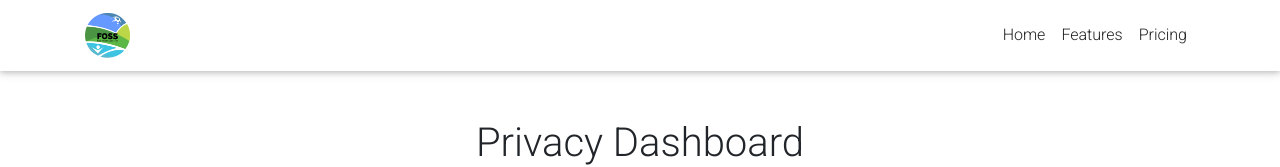
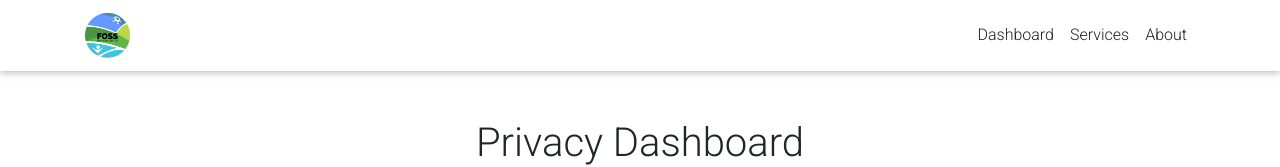
Before and after one commit to fossnsbm/Privacy-Dashboad, a React (Create React App) app: page / in a window 1280 px wide. Shown: the top 167 px of the page. Built offline with nearby package versions, Linux system fonts and the light colour scheme.

Commit message:
navbar tabs replaced

```diff
--- a/src/Components/NavBar/Nav.jsx
+++ b/src/Components/NavBar/Nav.jsx
@@ -30,13 +30,13 @@ render() {
         <MDBCollapse id="navbarCollapse3" isOpen={this.state.isOpen} navbar>
           <MDBNavbarNav right>
             <MDBNavItem active>
-              <MDBNavLink className="text-dark" to="#!">Home</MDBNavLink>
+              <MDBNavLink className="text-dark" to="#!">Dashboard</MDBNavLink>
             </MDBNavItem>
             <MDBNavItem>
-              <MDBNavLink className="text-dark" to="#!">Features</MDBNavLink>
+              <MDBNavLink className="text-dark" to="#!">Services</MDBNavLink>
             </MDBNavItem>
             <MDBNavItem>
-              <MDBNavLink className="text-dark" to="#!">Pricing</MDBNavLink>
+              <MDBNavLink className="text-dark" to="#!">About</MDBNavLink>
             </MDBNavItem>
           </MDBNavbarNav>
 
```
Also changed, not shown: 1 other file (tests, documents, lock files or other folders).
